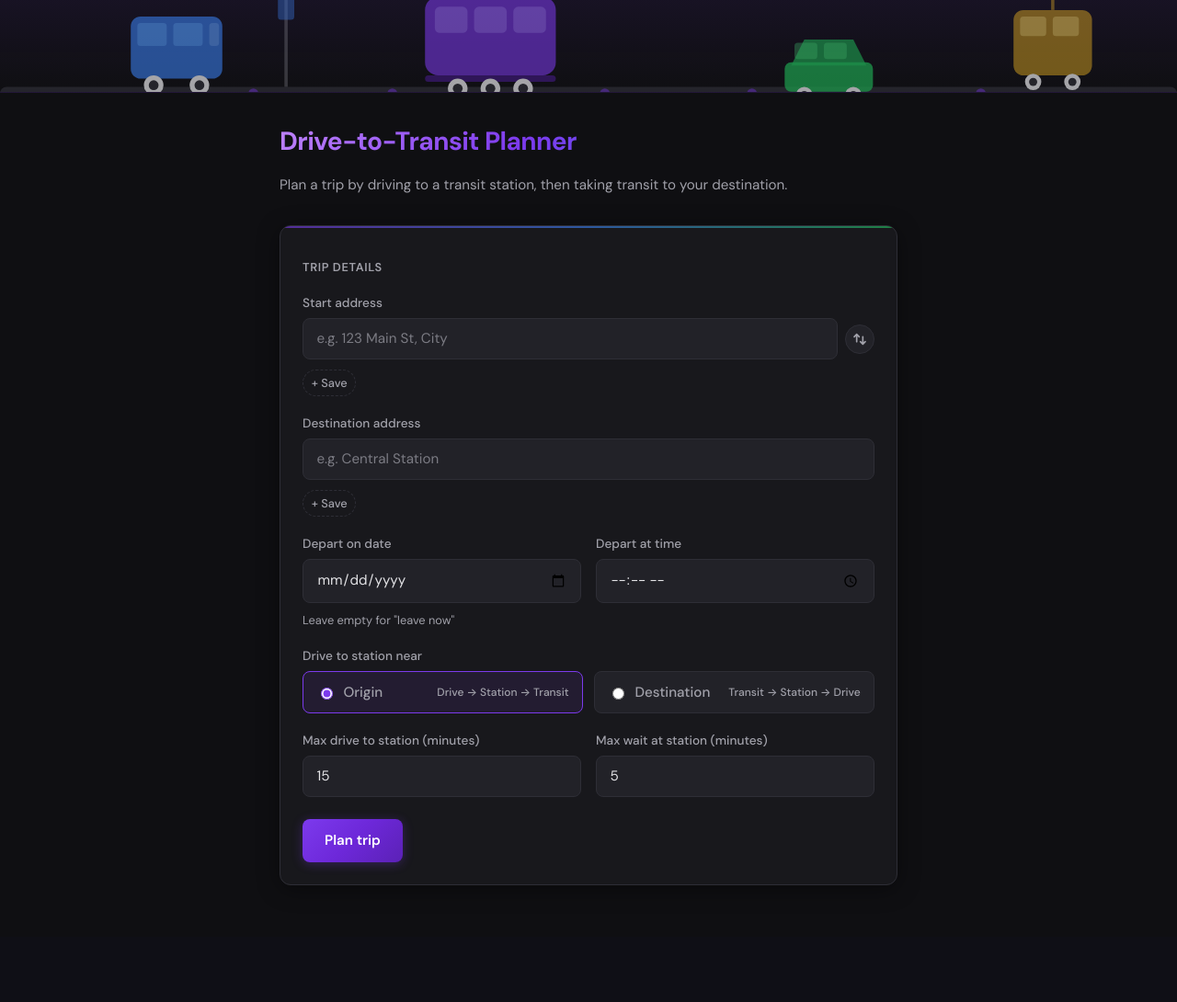
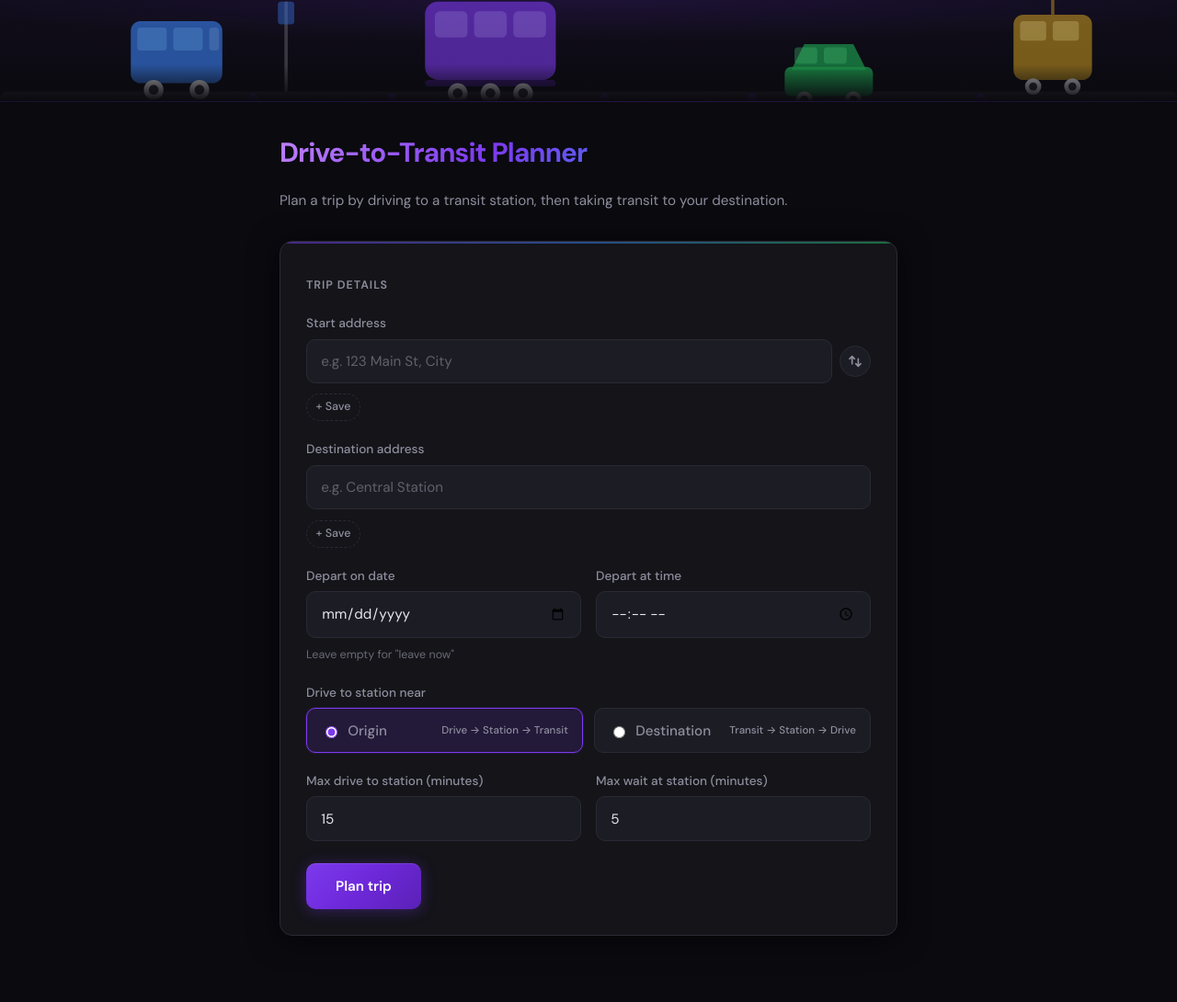
Before and after one commit to ronro652/driveOut, a Flask app: page / in a window 1280 px wide. Shown: the whole page at 92% size. Before the commit the page ends 963 px from the top, so only its background shows below. Run offline with Flask 3, Linux system fonts and the light colour scheme.

Commit message:
beutify UI

```diff
--- a/static/css/style.css
+++ b/static/css/style.css
@@ -1,17 +1,23 @@
 :root {
-  --bg: #0f0f12;
-  --surface: #18181c;
-  --surface-2: #222228;
-  --border: #2e2e36;
-  --text: #e4e4e7;
-  --text-muted: #a1a1aa;
+  --bg: #0a0a0f;
+  --surface: #141419;
+  --surface-2: #1c1c24;
+  --surface-3: #24242e;
+  --border: #2a2a35;
+  --border-light: #353542;
+  --text: #e8e8ed;
+  --text-muted: #8e8e9e;
   --accent: #7c3aed;
   --accent-hover: #8b5cf6;
+  --accent-glow: rgba(124, 58, 237, 0.15);
   --success: #22c55e;
   --danger: #ef4444;
-  --radius: 12px;
-  --radius-sm: 8px;
-  --shadow: 0 4px 24px rgba(0,0,0,0.4);
+  --blue: #3b82f6;
+  --amber: #f59e0b;
+  --radius: 14px;
+  --radius-sm: 10px;
+  --shadow: 0 4px 32px rgba(0, 0, 0, 0.5);
+  --shadow-lg: 0 8px 48px rgba(0, 0, 0, 0.6);
 }
 
 * {
@@ -19,27 +25,61 @@
 }
 
 body {
-  font-family: 'DM Sans', -apple-system, sans-serif;
+  font-family: 'DM Sans', -apple-system, BlinkMacSystemFont, 'Segoe UI', sans-serif;
   background: var(--bg);
   color: var(--text);
   margin: 0;
   min-height: 100vh;
-  line-height: 1.5;
+  line-height: 1.6;
+  -webkit-font-smoothing: antialiased;
+  -moz-osx-font-smoothing: grayscale;
+}
+
+/* ── Fade-in animation ── */
+
+@keyframes fadeUp {
+  from { opacity: 0; transform: translateY(16px); }
+  to   { opacity: 1; transform: translateY(0); }
+}
+
+@keyframes fadeIn {
+  from { opacity: 0; }
+  to   { opacity: 1; }
+}
+
+@keyframes shimmer {
+  0%   { background-position: -200% 0; }
+  100% { background-position: 200% 0; }
 }
 
 /* ── Hero ── */
 
 .hero-bg {
-  background: linear-gradient(180deg, rgba(124, 58, 237, 0.08) 0%, transparent 100%);
-  border-bottom: 1px solid rgba(124, 58, 237, 0.1);
+  background:
+    radial-gradient(ellipse 80% 60% at 50% 0%, rgba(124, 58, 237, 0.12) 0%, transparent 70%),
+    linear-gradient(180deg, rgba(124, 58, 237, 0.06) 0%, transparent 100%);
+  border-bottom: 1px solid rgba(124, 58, 237, 0.08);
   overflow: hidden;
+  position: relative;
+}
+
+.hero-bg::after {
+  content: '';
+  position: absolute;
+  bottom: 0;
+  left: 0;
+  right: 0;
+  height: 40px;
+  background: linear-gradient(to top, var(--bg), transparent);
+  pointer-events: none;
 }
 
 .hero-scene {
   display: block;
   width: 100%;
-  height: 100px;
-  opacity: 0.7;
+  height: 110px;
+  opacity: 0.75;
+  animation: fadeIn 1s ease-out;
 }
 
 @media (max-width: 500px) {
@@ -51,39 +91,43 @@ body {
 .page {
   max-width: 720px;
   margin: 0 auto;
-  padding: 2rem 1.5rem;
+  padding: 2rem 1.5rem 3rem;
 }
 
 h1 {
-  font-size: 1.75rem;
+  font-size: 1.85rem;
   font-weight: 700;
-  letter-spacing: -0.02em;
-  margin: 0 0 0.5rem 0;
-  background: linear-gradient(135deg, #c084fc 0%, #7c3aed 40%, #3b82f6 100%);
+  letter-spacing: -0.03em;
+  margin: 0 0 0.4rem 0;
+  background: linear-gradient(135deg, #c084fc 0%, #7c3aed 35%, #3b82f6 70%, #22c55e 100%);
   -webkit-background-clip: text;
   -webkit-text-fill-color: transparent;
   background-clip: text;
+  animation: fadeUp 0.6s ease-out;
 }
 
 .subtitle {
   color: var(--text-muted);
   font-size: 0.95rem;
   margin-bottom: 2rem;
+  animation: fadeUp 0.6s ease-out 0.1s both;
 }
 
 /* ── Alert ── */
 
 .alert {
-  padding: 0.875rem 1rem;
+  padding: 0.875rem 1.1rem;
   border-radius: var(--radius-sm);
   margin-bottom: 1.5rem;
   font-size: 0.9rem;
+  animation: fadeUp 0.4s ease-out;
 }
 
 .alert-error {
-  background: rgba(239, 68, 68, 0.12);
+  background: rgba(239, 68, 68, 0.1);
   color: #fca5a5;
-  border: 1px solid rgba(239, 68, 68, 0.3);
+  border: 1px solid rgba(239, 68, 68, 0.25);
+  backdrop-filter: blur(8px);
 }
 
 /* ── Card ── */
@@ -92,11 +136,12 @@ h1 {
   background: var(--surface);
   border: 1px solid var(--border);
   border-radius: var(--radius);
-  padding: 1.5rem;
+  padding: 1.75rem;
   margin-bottom: 1.5rem;
   box-shadow: var(--shadow);
   position: relative;
   overflow: hidden;
+  animation: fadeUp 0.5s ease-out 0.15s both;
 }
 
 .card::before {
@@ -106,15 +151,15 @@ h1 {
   left: 0;
   right: 0;
   height: 2px;
-  background: linear-gradient(90deg, #7c3aed, #3b82f6, #22c55e);
-  opacity: 0.6;
+  background: linear-gradient(90deg, var(--accent), var(--blue), var(--success));
+  opacity: 0.5;
 }
 
 .card-title {
-  font-size: 0.8rem;
+  font-size: 0.78rem;
   font-weight: 600;
   text-transform: uppercase;
-  letter-spacing: 0.05em;
+  letter-spacing: 0.08em;
   color: var(--text-muted);
   margin-bottom: 1.25rem;
 }
@@ -140,19 +185,31 @@ h1 {
 
 .field input:not([type="radio"]) {
   width: 100%;
-  padding: 0.65rem 0.9rem;
+  padding: 0.7rem 0.95rem;
   font: inherit;
   font-size: 0.95rem;
   color: var(--text);
   background: var(--surface-2);
   border: 1px solid var(--border);
   border-radius: var(--radius-sm);
-  transition: border-color 0.15s;
+  transition: border-color 0.2s, box-shadow 0.2s, background 0.2s;
+}
+
+.field input:not([type="radio"]):hover {
+  border-color: var(--border-light);
+  background: var(--surface-3);
 }
 
 .field input::placeholder {
   color: var(--text-muted);
-  opacity: 0.7;
+  opacity: 0.6;
+}
+
+.field input:not([type="radio"]):focus {
+  outline: none;
+  border-color: var(--accent);
+  box-shadow: 0 0 0 3px var(--accent-glow), 0 0 20px rgba(124, 58, 237, 0.08);
+  background: var(--surface-3);
 }
 
 /* ── Favorites ── */
@@ -161,28 +218,29 @@ h1 {
   display: flex;
   flex-wrap: wrap;
   gap: 0.4rem;
-  margin-top: 0.3rem;
+  margin-top: 0.35rem;
 }
 
 .fav-chip {
   display: inline-flex;
   align-items: center;
   gap: 0.3rem;
-  padding: 0.25rem 0.55rem;
-  font-size: 0.8rem;
+  padding: 0.25rem 0.6rem;
+  font-size: 0.78rem;
   font-weight: 500;
   color: var(--text);
   background: var(--surface-2);
   border: 1px solid var(--border);
   border-radius: 99px;
   cursor: pointer;
-  transition: border-color 0.15s, background 0.15s;
+  transition: all 0.2s;
   white-space: nowrap;
 }
 
 .fav-chip:hover {
   border-color: var(--accent);
-  background: rgba(124, 58, 237, 0.1);
+  background: var(--accent-glow);
+  transform: translateY(-1px);
 }
 
 .fav-chip .fav-label {
@@ -211,20 +269,21 @@ h1 {
   display: inline-flex;
   align-items: center;
   gap: 0.25rem;
-  padding: 0.25rem 0.55rem;
-  font-size: 0.8rem;
+  padding: 0.25rem 0.6rem;
+  font-size: 0.78rem;
   font-weight: 500;
   color: var(--text-muted);
   background: transparent;
   border: 1px dashed var(--border);
   border-radius: 99px;
   cursor: pointer;
-  transition: border-color 0.15s, color 0.15s;
+  transition: all 0.2s;
 }
 
 .fav-add-chip:hover {
   border-color: var(--accent);
   color: var(--accent);
+  transform: translateY(-1px);
 }
 
 /* ── Save dialog ── */
@@ -317,12 +376,14 @@ h1 {
   .row-2 { grid-template-columns: 1fr; }
 }
 
+/* ── Button ── */
+
 .btn {
   display: inline-flex;
   align-items: center;
   justify-content: center;
   gap: 0.5rem;
-  padding: 0.75rem 1.5rem;
+  padding: 0.8rem 2rem;
   font: inherit;
   font-size: 0.95rem;
   font-weight: 600;
@@ -331,16 +392,37 @@ h1 {
   border: none;
   border-radius: var(--radius-sm);
   cursor: pointer;
-  transition: filter 0.15s, transform 0.05s;
+  transition: all 0.2s;
+  box-shadow: 0 2px 16px rgba(124, 58, 237, 0.35), inset 0 1px 0 rgba(255, 255, 255, 0.1);
+  position: relative;
+  overflow: hidden;
+}
+
+.btn::before {
+  content: '';
+  position: absolute;
+  inset: 0;
+  background: linear-gradient(135deg, transparent 0%, rgba(255, 255, 255, 0.1) 50%, transparent 100%);
+  opacity: 0;
+  transition: opacity 0.2s;
+}
+
+.btn:hover {
+  transform: translateY(-1px);
+  box-shadow: 0 4px 24px rgba(124, 58, 237, 0.45), inset 0 1px 0 rgba(255, 255, 255, 0.1);
+}
+
+.btn:hover::before { opacity: 1; }
+
+.btn:active {
+  transform: translateY(0) scale(0.98);
   box-shadow: 0 2px 12px rgba(124, 58, 237, 0.3);
 }
 
-.btn:hover  { filter: brightness(1.15); }
-.btn:active { transform: scale(0.98); }
-
 .btn:disabled {
-  opacity: 0.7;
+  opacity: 0.6;
   cursor: not-allowed;
+  transform: none;
 }
 
 .btn-spinner {
@@ -376,27 +458,30 @@ h1 {
   display: flex;
   align-items: center;
   justify-content: center;
-  width: 2rem;
-  height: 2rem;
+  width: 2.1rem;
+  height: 2.1rem;
   background: var(--surface-2);
   border: 1px solid var(--border);
   border-radius: 50%;
   color: var(--text-muted);
   cursor: pointer;
-  transition: border-color 0.15s, color 0.15s, transform 0.2s;
+  transition: all 0.25s;
   flex-shrink: 0;
 }
 
 .swap-btn:hover {
   border-color: var(--accent);
   color: var(--accent);
+  background: var(--accent-glow);
   transform: rotate(180deg);
+  box-shadow: 0 0 12px rgba(124, 58, 237, 0.2);
 }
 
 .hint {
-  font-size: 0.8rem;
+  font-size: 0.78rem;
   color: var(--text-muted);
   margin-top: 0.25rem;
+  opacity: 0.7;
 }
 
 /* ── Radio group ── */
@@ -411,17 +496,23 @@ h1 {
   display: flex;
   align-items: center;
   gap: 0.5rem;
-  padding: 0.65rem 0.9rem;
+  padding: 0.7rem 0.95rem;
   background: var(--surface-2);
   border: 1px solid var(--border);
   border-radius: var(--radius-sm);
   cursor: pointer;
-  transition: border-color 0.15s;
+  transition: all 0.2s;
+}
+
+.radio-label:hover {
+  border-color: var(--border-light);
+  background: var(--surface-3);
 }
 
 .radio-label:has(input:checked) {
   border-color: var(--accent);
-  background: rgba(124, 58, 237, 0.1);
+  background: var(--accent-glow);
+  box-shadow: 0 0 0 1px var(--accent-glow);
 }
 
 .radio-label input[type="radio"] { accent-color: var(--accent); }
@@ -432,7 +523,7 @@ h1 {
 }
 
 .radio-hint {
-  font-size: 0.75rem;
+  font-size: 0.72rem;
   color: var(--text-muted);
   margin-left: auto;
 }
```
Also changed, not shown: other parts of static/css/style.css (+76 -37 lines), PROJECT_WALKTHROUGH.md (added, +170 -0 lines), 2 other files.
